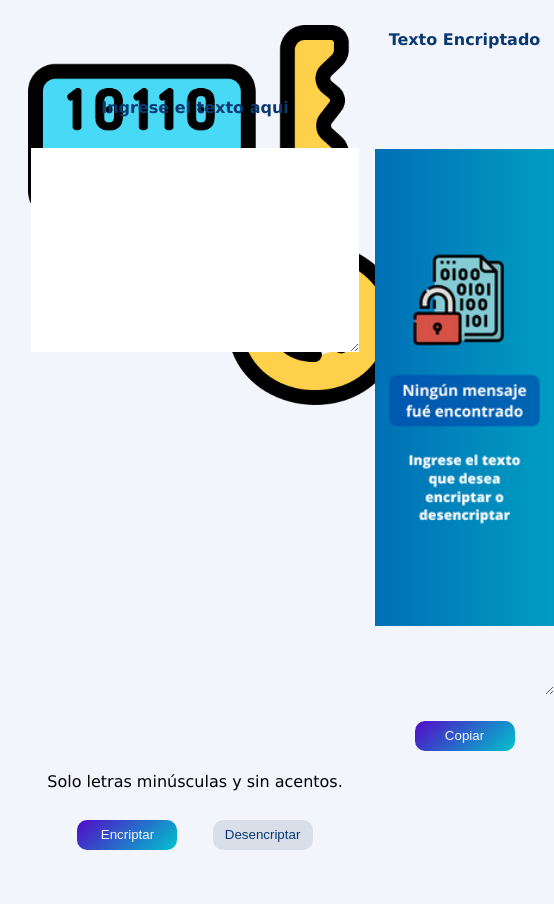
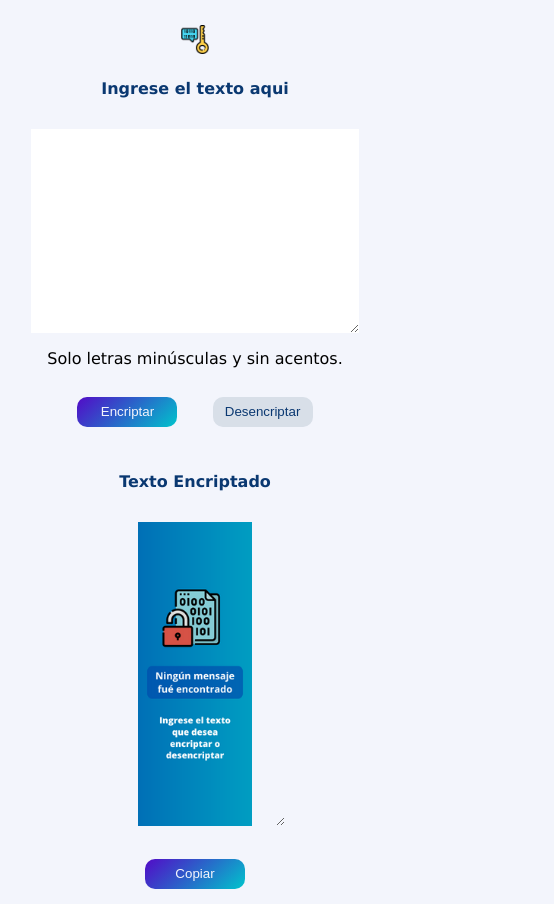
Before and after one commit to marcelogere/AluraChallenge01, a plain HTML site: page index.html in a window 390 px wide. Shown: the whole page, 554 px wide, since content can reach past the window. Before the commit the page ends 865 px from the top, so only its background shows below. Drawn offline with nearby package versions, Linux system fonts and the light colour scheme.

Commit message:
Se ajustó style.css para moviles

```diff
--- a/style.css
+++ b/style.css
@@ -143,11 +143,12 @@ button:nth-child(even){
 
 @media only screen and (max-width: 600px) {
 
-main{
+body{
     display: block;
 }
 
 #logo-div{
+    height: 1.8rem;
     float:none;
     margin: 10px;
 }
@@ -161,6 +162,10 @@ main{
     text-align: center;
 }
 
+#encrypted-area{
+    height: 300px;
+}
+
 #to-encrypt-area {
     width: 90%;
     height: 200px;
@@ -170,8 +175,4 @@ main{
     margin: 15px;
 }
 
-img {
-    height: 380px;
 }
-
-}
```
